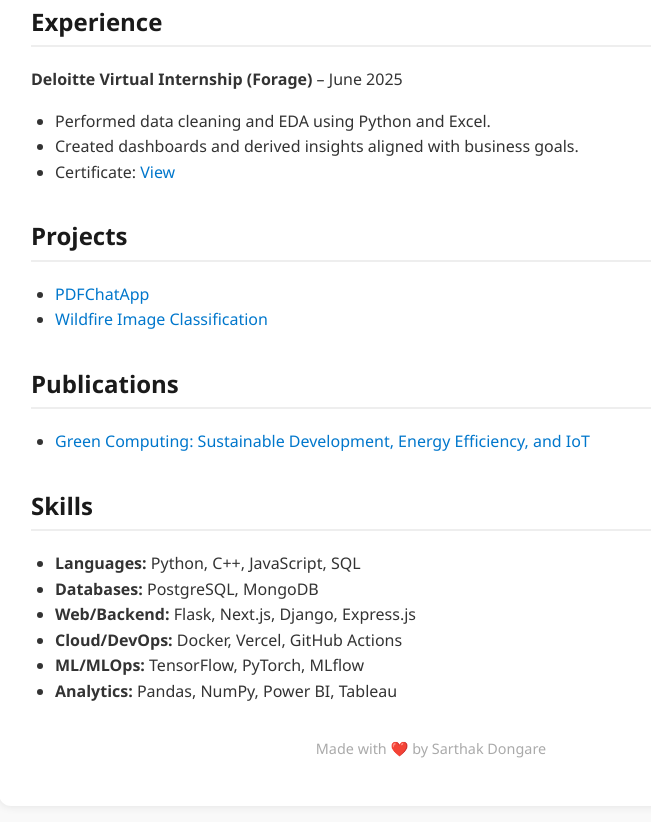
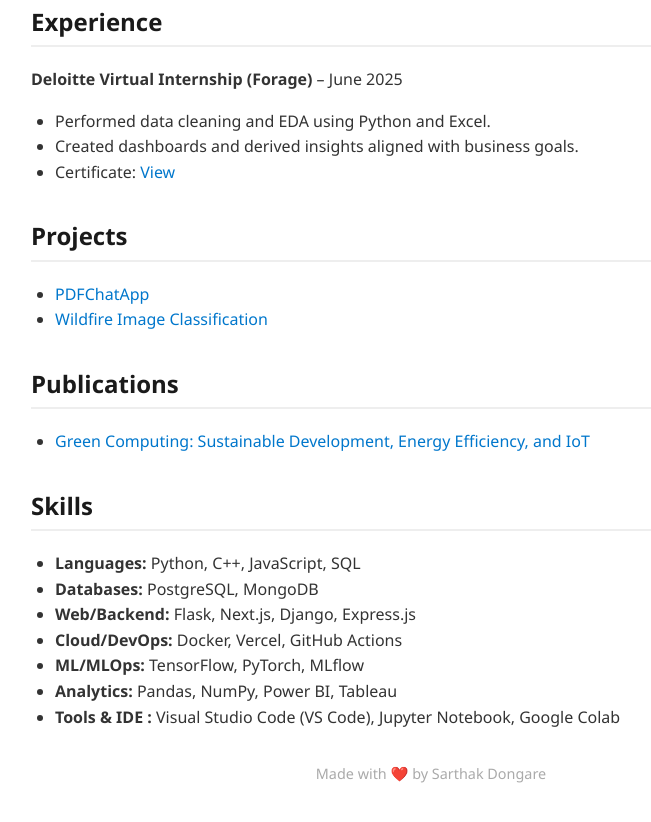
Before and after one commit to Frosty-8/Frosty-8, a plain HTML site: page index.html in a window 1280 px wide. Shown: the part 766-1588 px from the top of the page, without its empty margins (209-860 px from the left). Drawn offline with Linux system fonts and the light colour scheme.

Commit message:
Update index.html

```diff
--- a/index.html
+++ b/index.html
@@ -66,6 +66,7 @@
         <li><strong>Cloud/DevOps:</strong> Docker, Vercel, GitHub Actions</li>
         <li><strong>ML/MLOps:</strong> TensorFlow, PyTorch, MLflow</li>
         <li><strong>Analytics:</strong> Pandas, NumPy, Power BI, Tableau</li>
+        <li><strong>Tools & IDE :</strong> Visual Studio Code (VS Code), Jupyter Notebook, Google Colab</li>
       </ul>
     </section>
 
```
